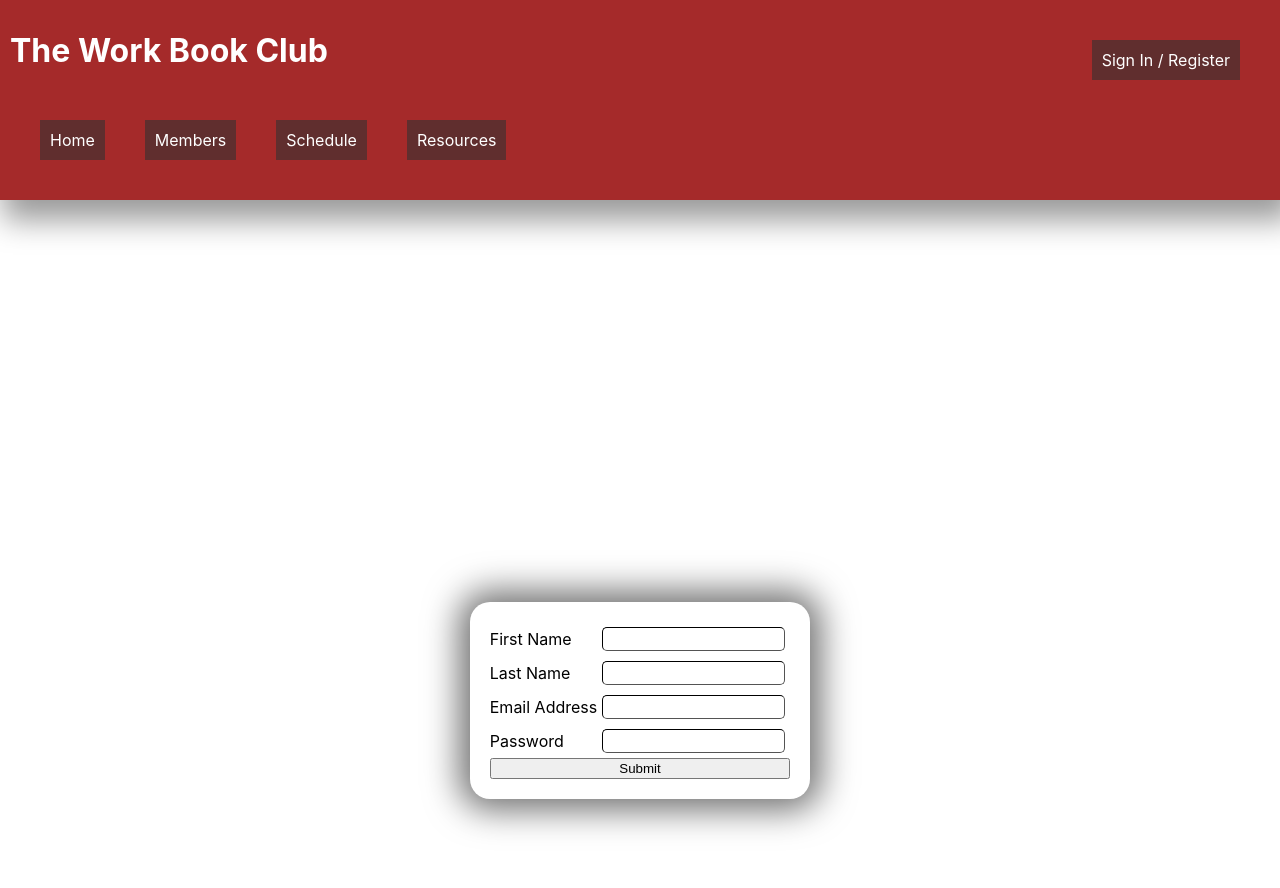
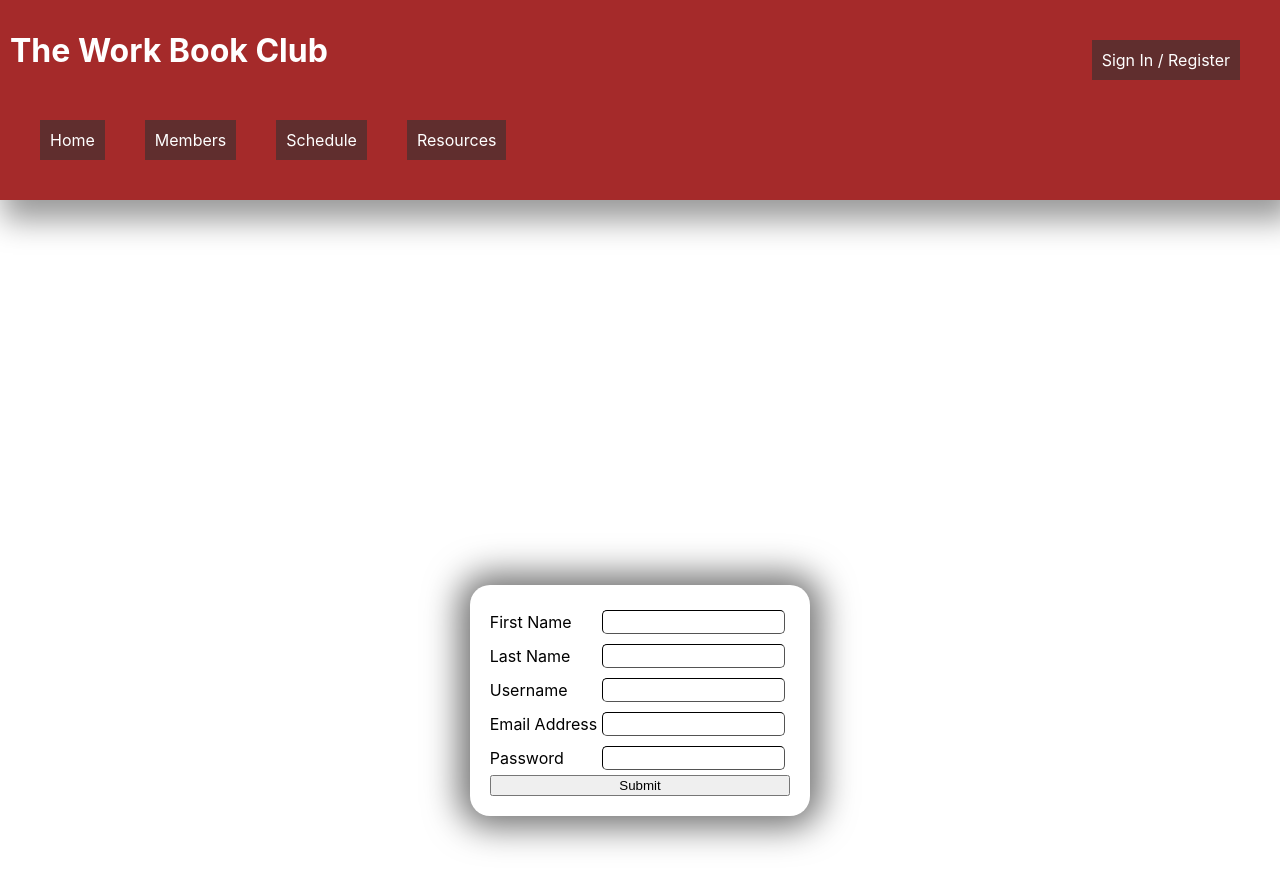
Before and after one commit to we-live-inside-a-dream/project-book-club, a React (Create React App) app in the folder client/: page /signupForm in a window 1280 px wide. Shown: the top 888 px of the page. Built offline with nearby package versions, Linux system fonts and the light colour scheme.

Commit message:
added userName

```diff
--- a/client/src/pages/SignupForm.js
+++ b/client/src/pages/SignupForm.js
@@ -4,6 +4,7 @@ import "./signupForm.css";
 const initialValues = {
   firstName: "",
   lastName: "",
+  userName: "",
   email: "",
   password: "",
 };
@@ -33,6 +34,13 @@ const validate = (values) => {
     errors.email = "Required";
   } else if (!/^[A-Z0-9._%+-]+@[A-Z0-9.-]+\.[A-Z]{2,}$/i.test(values.email)) {
     errors.email = "Invalid email address";
+  }
+  if (!values.userName) {
+    errors.userName = "Required";
+  } else if (
+    !/^[A-Z0-9._%+-]+@[A-Z0-9.-]+\.[A-Z]{2,}$/i.test(values.userName)
+  ) {
+    errors.userName = "Invalid user name";
   }
   if (!values.password) {
     errors.password = "Required";
@@ -90,6 +98,23 @@ const SignupForm = () => {
           </div>
 
           <div class="container">
+            <label class="label" htmlFor="userName">
+              Username
+            </label>
+            <input
+              class="input"
+              id="userName"
+              name="userName"
+              type="userName"
+              onChange={formik.handleChange}
+              value={formik.values.userName}
+            />
+            {formik.errors.userName ? (
+              <div>{formik.errors.userName}</div>
+            ) : null}
+          </div>
+
+          <div class="container">
             <label class="label" htmlFor="email">
               Email Address
             </label>
```
